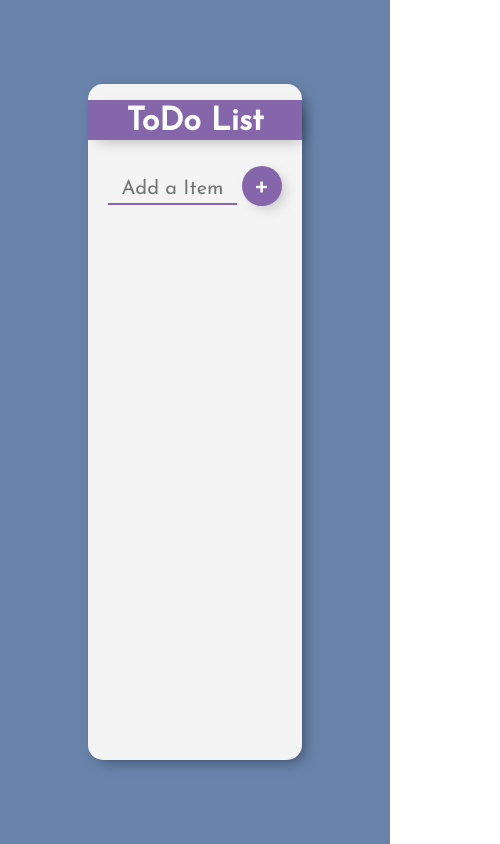
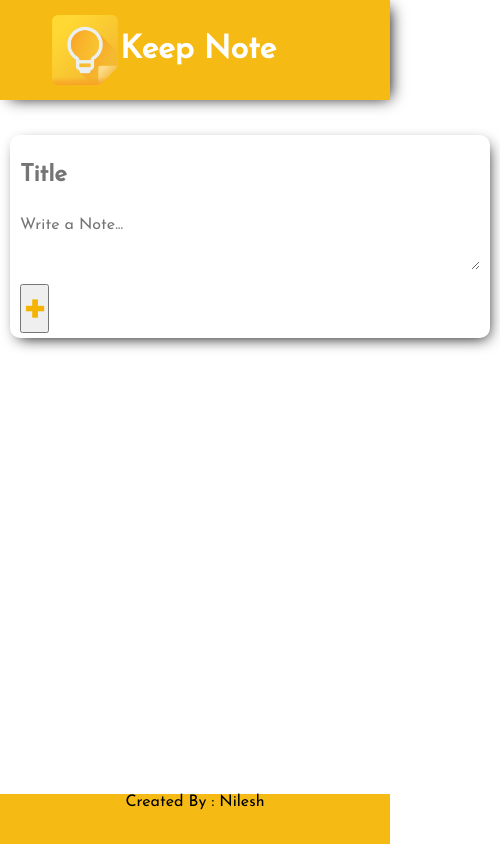
Before and after one commit to nileshborate/react-practise-2023, a React (Create React App) app: page / in a window 390 px wide. Shown: the whole page, 500 px wide, since content can reach past the window. Built offline with nearby package versions, Linux system fonts and the light colour scheme.

Commit message:
keep note complete

```diff
--- a/src/App.js
+++ b/src/App.js
@@ -1,54 +1,45 @@
 import React, { useState } from 'react'
-import Lists from './components/Lists'
+import Header from './components/Header'
+import Footer from './components/Footer'
+import CreateNote from './CreateNote'
+import Note from './Note'
 
 const App = () => {
+  const [listNote,setListNote] = useState([])
 
-    const [inputList,setInputList] = useState("")
-    const [items,setItems] = useState([])
+  const addNote = (note) => {
+    console.log("add note by app.js :",note);
 
-    const itemEvent = (event) => {
-        setInputList(event.target.value)
-    }
-    const addEvent = () => {
-        setItems((oldItem) => {
-            return [...oldItem,inputList]
+    setListNote((prevData)=>{
+      return [...prevData,note]
     })
-        setInputList("")
   }
 
-    const deleteItem = (id) => {
-        const newData = items.filter((value,index)=>index !== id)
-
-        setItems(newData)
+  const deleteNote = (id) => {
+    console.log("delete call :",id);
+    const newArray = listNote.filter((obj,index)=>{
+      return index !== id;
+    })
+    setListNote(newArray)
   }
   return (
     <>
-       <div className='main-div'>
-            <div className='center-div'>
-                <br />
-                <h1>ToDo List</h1>
-                <br />
-                <input type="text" placeholder='Add a Item' onChange={itemEvent} value={inputList}/>
-                <button onClick={addEvent}>+</button>
-                {/* <ol>
+       <Header />
+       <CreateNote passNote = {addNote}/>
+
         {
-                    items.map((val)=>{
-                        return <li>{val}</li>
+          listNote.map((val,index)=>{
+            return <Note
+                      id={index}
+                      title={val.title}
+                      content={val.content}
+                      deleteItem = {deleteNote}
+                    />
           })
         }
-                </ol> */}
-                <ol>
-                    {
-                    items.map((val,index)=>{
-                        return <Lists
-                                    id={index}
-                                    text={val}
-                                    delete={deleteItem} />
-                    })
-                   }
-                </ol>
-            </div>
-       </div>
+
+
+       <Footer />
     </>
   )
 }
--- /dev/null
+++ b/src/CreateNote.js
@@ -0,0 +1,47 @@
+import React, { useState } from 'react'
+
+const CreateNote = (props) => {
+  const [note,setNote] = useState({
+    title :'',
+    content : ''
+  })
+
+  const InputEvent = (e) => {
+    const name = e.target.name
+    const value = e.target.value
+
+    setNote((prevData) => {
+      return{
+        ...prevData,
+        [name]:value
+      }
+    })
+  }
+
+  const addEvent = (e) => {
+    e.preventDefault();
+    console.log("note = ",note);
+    props.passNote(note)
+  }
+  return (
+    <div className="main_note">
+        <form>
+            <input type="text"
+              placeholder='Title'
+              name='title'
+              onChange={InputEvent}
+              value={note.title}/>
+
+            <textarea
+              placeholder='Write a Note...'
+              name='content'
+              onChange={InputEvent}
+              value={note.content}>
+            </textarea>
+            <button className='add-button' onClick={addEvent}><span className='plus_sign'>+</span></button>
+        </form>
+    </div>
+  )
+}
+
+export default CreateNote
--- /dev/null
+++ b/src/Note.js
@@ -0,0 +1,19 @@
+import React from 'react'
+
+const Note = (props) => {
+  const deleteData = () => {
+    props.deleteItem(props.id)
+  }
+  return (
+    <div className='note'>
+        <h1>{props.title}</h1>
+        <br />
+        <p>{props.content}</p>
+        <button className='btn' onClick={deleteData}>
+            <span className='deleteIcon'>Delete</span>
+        </button>
+    </div>
+  )
+}
+
+export default Note
--- /dev/null
+++ b/src/components/Footer.js
@@ -0,0 +1,11 @@
+import React from 'react'
+
+const Footer = () => {
+  return (
+    <footer>
+        <p>Created By : Nilesh</p>
+    </footer>
+  )
+}
+
+export default Footer
--- /dev/null
+++ b/src/components/Header.js
@@ -0,0 +1,13 @@
+import React from 'react'
+import logo from '../images/keep-note.png'
+
+const Header = () => {
+  return (
+    <div className='header'>
+        <img src={logo} alt="logo" width="70" height="70" />
+        <h1>Keep Note</h1>
+    </div>
+  )
+}
+
+export default Header
--- a/src/components/Lists.js
+++ /dev/null
@@ -1,15 +0,0 @@
-import React from 'react'
-
-const Lists = (props) => {
-
-  return (
-    <div className='todo_style'>
-      <i class="fa-solid fa-circle-xmark" onClick={()=>{
-        props.delete(props.id)
-      }}></i>
-      <li>{props.text}</li>
-    </div>
-  )
-}
-
-export default Lists
--- a/src/index.css
+++ b/src/index.css
@@ -1,130 +1,135 @@
 @import url('https://fonts.googleapis.com/css2?family=Raleway&display=swap');
 @import url('https://fonts.googleapis.com/css2?family=Josefin+Sans&display=swap');
 
-*{
+* {
     box-sizing: border-box;
-    margin: 0px;
-    padding: 0px;
-    font-family: 'Josefin Sans', 'Arial';
+    padding: 0;
+    margin: 0;
+    font-family: "Josefin Sans", "Arial Narrow";
+  }
+  .header {
+    width: 100%;
+    line-height: 100px;
+    background-color: #f5ba13;
+    display: flex;
+    justify-content: start;
+    align-items: center;
+    padding-left: 50px;
+    color: white;
+    box-shadow: 5px 3px 15px -5px black;
+  }
+  .main_note {
+    width: 500px;
+    padding: 15px 10px 5px 10px;
+    margin: 20px auto;
+  }
+  .my_notes h1 {
+    color: #34495e;
+  }
+  .my_notes p {
+    color: gray;
+  }
+  form {
+    min-height: 50px;
+    color: white;
+    padding: 15px 10px 5px 10px;
+    box-shadow: 3px 5px 15px -5px black;
+    border-radius: 10px;
+    position: relative;
+  }
+  input {
+    width: 100%;
+    line-height: 30px;
+    background: transparent;
+    border: none;
+    outline: none;
+    font-size: 1.5rem;
+    margin: 10px 0;
+    font-weight: bold;
+  }
+  textarea {
+    width: 100%;
+    line-height: 30px;
+    background: transparent;
+    border: none;
+    outline: none;
+    font-size: 1rem;
+    margin: 10px 0;
+  }
+  .MuiButton-root {
+    width: 30px;
+    height: 50px;
+    position: absolute;
+    bottom: -28px;
+    left: 400px;
+    cursor: pointer;
+    background-color: #fff !important ;
+    box-shadow: 5px 5px 15px -5px black;
+    border-radius: 50% !important;
+  }
+  .plus_sign {
+    font-size: 45px !important;
+    font-weight: 900;
+    color: #f4b400;
+    cursor: pointer;
+    z-index: 222;
+    background: transparent;
   }
 
-.main-div{
-    width: 100%;
-    height: 100vh;
-    background: #6983aa;
-    display: flex;
-    flex-direction: row;
-    justify-content: center;
-    align-items: center;
-    text-align: center;
+  .plus_sign:hover {
+    /* background: #f4b400 !important; */
+    color: #fff;
+    background: transparent;
   }
 
-.center-div{
-    width: 25%;
-    height: 80vh;
-    background-color: #f4f4f4;
-    box-shadow: 5px 5px 15px -5px rgba(0,0,0,0.5);
-    border-radius: 15px;
+  .note {
+    background: #fff;
+    border-radius: 7px;
+    box-shadow: 0px 2px 5px #ccc;
+    padding: 10px;
+    width: 240px;
+    margin: 16px;
+    float: left;
   }
-h1{
-    color: white;
+  .note h1 {
+    font-size: 1.1em;
+    margin-bottom: 6px;
+  }
+  .note p {
+    font-size: 1.1em;
+    margin-bottom: 10px;
+    white-space: pre-wrap;
+    word-wrap: break-word;
+  }
+  .note .btn {
+    position: relative;
+    float: right;
+    margin-right: 10px;
+    color: #f4b400;
+    border: none;
+    width: 50px;
+    height: 50px;
     background: transparent;
-    background-color: #8566aa;
-    padding: 6px 0 2px 0;
-    margin-bottom: 10px;
-    box-shadow: 5px 5px 15px -5px rgba(0,0,0,0.3);
+    cursor: pointer;
+    outline: none;
+    box-shadow: 3px 3px 15px -10px rgba(0, 0, 0, alpha);
+    border-radius: 50%;
   }
-input{
+  .deleteIcon {
+    width: 0.7em;
+    height: 0.7em;
+  }
+  .note .btn:hover {
+    background-color: #f5ba13;
+  }
+  .note .btn:hover .deleteIcon {
+    color: #fff;
+  }
+  footer {
+    width: 100%;
+    height: 50px;
+    position: absolute;
+    bottom: 0;
     text-align: center;
-    height: 30px;
-    top:10px;
-    border: none;
-    background: transparent;
-    font-size: 20px;
-    font-weight: 500;
-    width: 60%;
-    border-bottom: 2px solid #8566aa;
-    outline: none;
-
+    background-color: #f5ba13;
   }
-button{
-   min-height: 40px;
-   width: 40px;
-   border-radius: 50%;
-   border-color: transparent;
-   background: #8566aa;
-   color: #fff;
-   font-size: 40px;
-   border: none;
-   outline: none;
-   margin-left: 10px;
-   box-shadow: 5px 5px 15px -5px rgba(0,0,0,0.3);
-}
-
-button:hover{
-    font-size: 35px;
-    background-color: #20bf6b;
-}
-
-ol{
-    margin-top: 30px;
-}
-
-ol li{
-    padding-left: 0px;
-    text-align: left;
-    font-size: 20px;
-    font-weight: 500;
-    min-height: 40px;
-    display: flex;
-    align-items: center;
-    color: #8566aa;
-    text-transform: capitalize;
-}
-
-.todo_style{
-    display: flex;
-    flex-direction: row;
-    justify-content: left;
-    align-items: center;
-}
-
-.todo_style .fa-solid{
-    width: 20px;
-    height: 20px;
-    display: flex;
-    justify-content: center;
-    align-items: center;
-    background: #8566aa;
-    border-radius: 50%;
-    margin: 0 15px 0 35px;
-    color: aliceblue;
-    box-shadow: 5px 5px 15px -5px rgba(0,0,0,0.3);
-}
-
-.todo_style .fa-solid:hover{
-    background: crimson;
-}
-
-.todo_style .fa-solid:hover .list_style{
-    color:crimson;
-}
-
-@media(max-width: 768px){
-    .center-div{
-        width: 55%;
-    }
-    .todo_style .fa-solid{
-        margin: 0 15px 0 15px;
-        display: flex;
-        justify-content: center;
-        align-items: center;
-    }
-    button{
-        margin-left: 5px;
-        min-height: 40px;
-        width:40px;
-        color:#fff;
-        font-size: 30px;
-    }
-}
```
Also changed, not shown: src/images/keep-note.png (added). Lines whose indentation alone changed are shown as unchanged.
